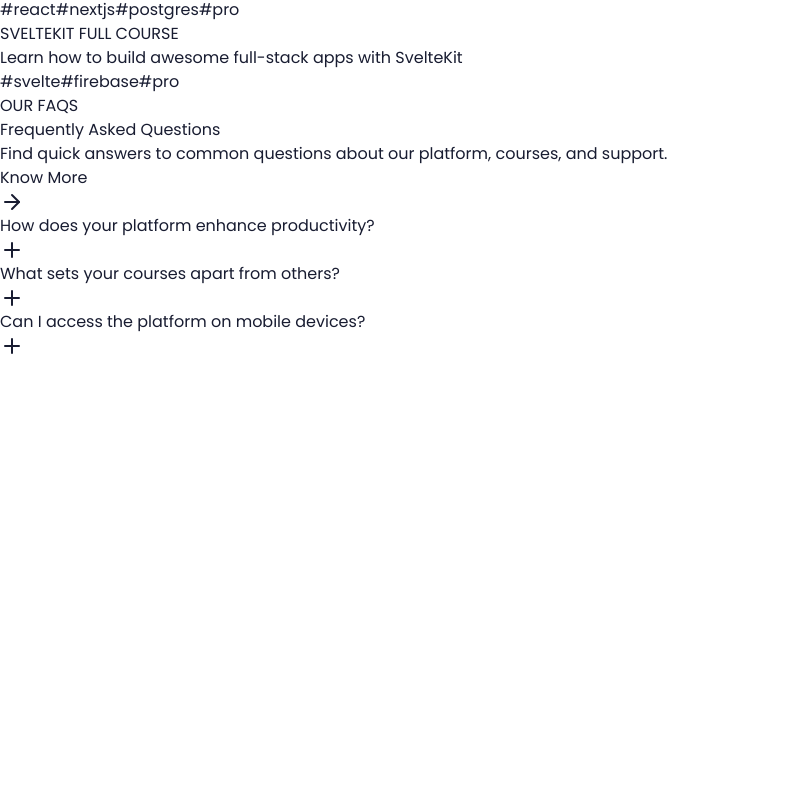
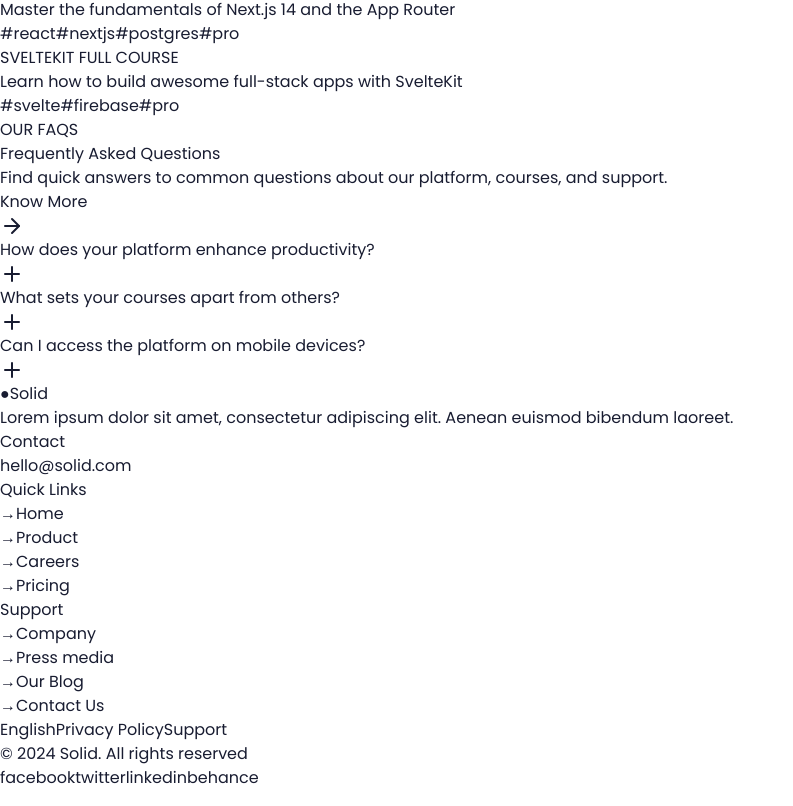
Before and after one commit to sandipguchait/GodOfWebFinal, a Next.js app: page / in a window 1280 px wide. Shown: the part 1717-2523 px from the top of the page, without its empty margins (0-793 px from the left). Before the commit the page ends 2089 px from the top, so only its background shows below. Built offline with nearby package versions, Linux system fonts and the light colour scheme.

Commit message:
created the footer component

```diff
--- a/src/app/layout.js
+++ b/src/app/layout.js
@@ -2,7 +2,8 @@
 
 import './globals.css'
 import { Poppins } from 'next/font/google'
-import Header from '@/components/layout/Header'
+import Header from '@/components/layout/Header';
+import Footer from '@/components/Footer';
 import { SITE_NAME, SITE_DESCRIPTION, LANG, MAIN_CONTAINER_CLASS } from '@/constants'
 
 const poppins = Poppins({
@@ -30,7 +31,7 @@
           {children}
         </main>
         <footer>
-          {/* Add your footer content here */}
+          <Footer />
         </footer>
       </body>
     </html>
--- a/src/components/FAQ.js
+++ b/src/components/FAQ.js
@@ -27,7 +27,7 @@
   }
 
   return (
-    <div className="bg-gradient-to-br from-[#0A0A0B] via-[#1A1A2E] to-[#16213E] text-white py-24 px-4 relative overflow-hidden">
+    <div className="bg-[#181c31] text-white py-24 px-4 relative overflow-hidden">
       <div className="container mx-auto px-4 relative z-10">
         <div className="flex flex-col lg:flex-row justify-between items-start">
           <div className="lg:w-1/3 mb-12 lg:mb-0">
--- /dev/null
+++ b/src/components/Footer.js
@@ -0,0 +1,83 @@
+import Link from 'next/link'
+import { Send } from 'lucide-react'
+
+export default function Footer() {
+  return (
+    <footer className="bg-gradient-to-b from-[#0A0A0B] to-[#1A1A2E] text-white py-12 px-6 sm:px-8 lg:px-16 relative overflow-hidden">
+      <div className="container mx-auto relative z-10">
+        <div className="grid grid-cols-1 md:grid-cols-3 gap-8 mb-12">
+          <div>
+            <Link href="/" className="text-3xl font-bold flex items-center mb-6 group">
+              <span className="text-[#4D9CFF] mr-2 group-hover:rotate-180 transition-transform duration-300">●</span>
+              <span className="bg-clip-text text-transparent bg-gradient-to-r from-[#4D9CFF] to-[#A855F7]">
+                Solid
+              </span>
+            </Link>
+            <p className="text-gray-400 mb-6 leading-relaxed">
+              Lorem ipsum dolor sit amet, consectetur adipiscing elit. Aenean euismod bibendum laoreet.
+            </p>
+            <h3 className="text-sm font-semibold text-gray-300 mb-2 uppercase tracking-wider">Contact</h3>
+            <a href="mailto:hello@solid.com" className="text-xl hover:text-[#4D9CFF] transition-colors duration-300 inline-block">
+              hello@solid.com
+            </a>
+          </div>
+
+          <div className="grid grid-cols-2 gap-8 md:col-span-2">
+            <div>
+              <h3 className="text-lg font-semibold mb-4 text-[#4D9CFF]">Quick Links</h3>
+              <ul className="space-y-3">
+                {['Home', 'Product', 'Careers', 'Pricing'].map((item) => (
+                  <li key={item}>
+                    <Link href={`/${item.toLowerCase()}`} className="text-gray-300 hover:text-white transition-colors duration-300 flex items-center group">
+                      <span className="mr-2 opacity-0 group-hover:opacity-100 transition-opacity duration-300">→</span>
+                      {item}
+                    </Link>
+                  </li>
+                ))}
+              </ul>
+            </div>
+
+            <div>
+              <h3 className="text-lg font-semibold mb-4 text-[#4D9CFF]">Support</h3>
+              <ul className="space-y-3">
+                {['Company', 'Press media', 'Our Blog', 'Contact Us'].map((item) => (
+                  <li key={item}>
+                    <Link href={`/${item.toLowerCase().replace(' ', '-')}`} className="text-gray-300 hover:text-white transition-colors duration-300 flex items-center group">
+                      <span className="mr-2 opacity-0 group-hover:opacity-100 transition-opacity duration-300">→</span>
+                      {item}
+                    </Link>
+                  </li>
+                ))}
+              </ul>
+            </div>
+          </div>
+        </div>
+
+        <div className="border-t border-gray-800 pt-8 flex flex-col items-center">
+          <div className="flex flex-wrap justify-center gap-4 mb-4">
+            <Link href="/language" className="text-gray-400 hover:text-white transition-colors duration-300">English</Link>
+            <Link href="/privacy" className="text-gray-400 hover:text-white transition-colors duration-300">Privacy Policy</Link>
+            <Link href="/support" className="text-gray-400 hover:text-white transition-colors duration-300">Support</Link>
+          </div>
+          <p className="text-gray-400 text-center mb-4">© 2024 Solid. All rights reserved</p>
+          <div className="flex space-x-6">
+            {['facebook', 'twitter', 'linkedin', 'behance'].map((social) => (
+              <a
+                key={social}
+                href={`https://${social}.com`}
+                target="_blank"
+                rel="noopener noreferrer"
+                className="text-gray-400 hover:text-[#4D9CFF] transition-colors duration-300"
+              >
+                <span className="sr-only">{social}</span>
+                <i className={`fab fa-${social} text-xl`}></i>
+              </a>
+            ))}
+          </div>
+        </div>
+      </div>
+      <div className="absolute top-1/4 left-10 w-64 h-64 bg-[#4D9CFF] rounded-full mix-blend-multiply filter blur-3xl opacity-5 animate-blob"></div>
+      <div className="absolute bottom-1/4 right-10 w-64 h-64 bg-[#A855F7] rounded-full mix-blend-multiply filter blur-3xl opacity-5 animate-blob animation-delay-2000"></div>
+    </footer>
+  )
+}
--- a/src/components/HeroSection.js
+++ b/src/components/HeroSection.js
@@ -58,9 +58,10 @@
             </div>
           </div>
           <div className="lg:w-1/3 mt-8 lg:mt-0 space-y-8">
-          <h2 className="text-2xl md:text-3xl font-bold mb-6 text-center sm:text-left">
-            Are these some nameless websites? Who are these companies?<br />
-            Take a look.
+            <h2 className="text-2xl sm:text-left text-center md:text-3xl lg:text-4xl font-bold mb-6 leading-tight">
+              Are these some <span className="text-[#4D9CFF]">nameless</span> websites?<br />
+              Who are these <span className="text-[#A855F7]">companies</span>?<br />
+              Take a <span className="text-[#4D9CFF]">look</span>.
             </h2>
             <div className="grid grid-cols-2 sm:grid-cols-3 md:grid-cols-4 lg:grid-cols-6 gap-4">
               {companyLogos.map((logo, index) => (
```
Also changed, not shown: src/app/globals.css (line endings or trailing spaces). Lines whose indentation alone changed are shown as unchanged.
